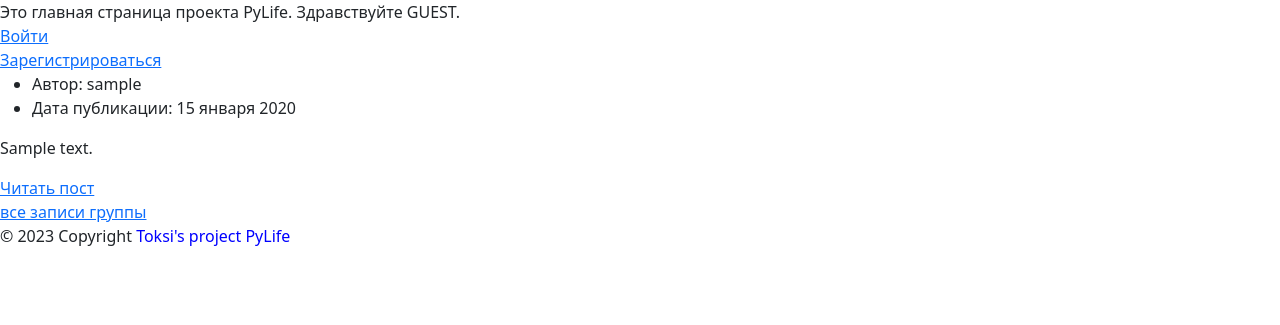
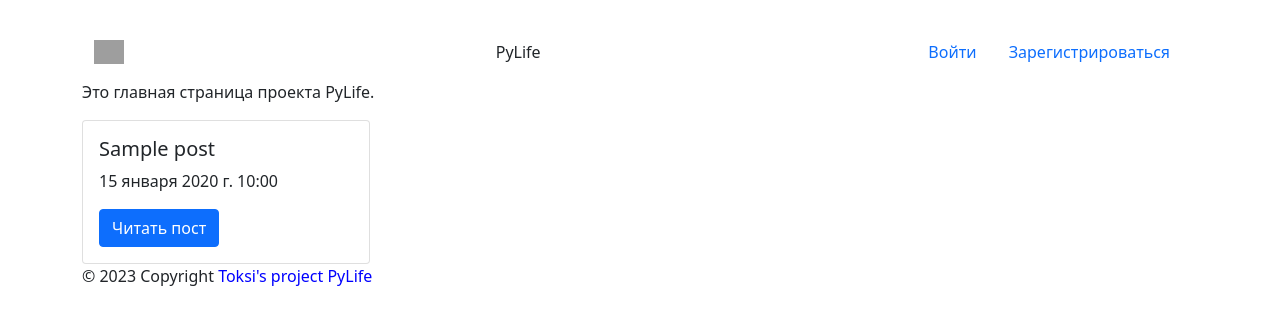
Before and after one commit to Toksi86/PyLifeBlog, a Django app: page / in a window 1280 px wide. Shown: the top 325 px of the page. Run offline with Django 4.2, Linux system fonts and the light colour scheme; tables that the repository leaves empty hold one stand-in row (values such as "Sample post"); some libraries are stand-ins or nearby versions; grey boxes are pictures that could not be loaded.

Commit message:
add comments in post_detail and correct html templates

```diff
--- a/pylife/blog/templates/base.html
+++ b/pylife/blog/templates/base.html
@@ -6,6 +6,7 @@
     <title>{% block title %}{% endblock %}</title>
   </head>
   <body>
+    <div class="container">
       <header>
         {% include 'blog/includes/header.html' %}
       </header>
@@ -17,5 +18,6 @@
       <footer>
         {% include 'blog/includes/footer.html' %}
       </footer>
+    </div>
   </body>
 </html>
--- a/pylife/blog/templates/blog/includes/header.html
+++ b/pylife/blog/templates/blog/includes/header.html
@@ -0,0 +1,22 @@
+<br>
+<nav class="navbar bg-body-tertiary">
+    <div class="container-fluid">
+        <img src="/docs/5.3/assets/brand/bootstrap-logo.svg" alt="Logo" width="30" height="24" class="d-inline-block align-text-top">
+        PyLife
+        <ul class="nav nav-underline">
+            <li class="nav-item">
+              {% if request.user.is_authenticated %}
+              <a class="nav-link active" aria-current="page" href="auth/logout">Выйти </a>
+            </li>
+              {% else %}
+            <li class="nav-item">
+              <a class="nav-link" href="auth/login">Войти </a>
+            </li>
+            <li class="nav-item">
+              <a class="nav-link" href="auth/signup">Зарегистрироваться </a>
+              {% endif %}
+            </li>
+        </ul>
+        </a>
+    </div>
+</nav>
--- a/pylife/blog/templates/blog/index.html
+++ b/pylife/blog/templates/blog/index.html
@@ -1,28 +1,17 @@
 {% extends 'base.html' %}
 {% block content %}
-  Это главная страница проекта PyLife. Здравствуйте
-  {% if request.user.is_authenticated %}
-    {{  user  }}.
-    <br><a href="auth/logout">Выйти </a>
-  {% else %}
-    GUEST.
-    <br><a href="auth/login">Войти </a>
-    <br><a href="auth/signup">Зарегистрироваться </a>
-    <br>
-  {% endif %}
+  <p>Это главная страница проекта PyLife.
+  </p>
+
 
   {% for post in posts %}
-  <ul>
-    <li>
-      Автор: {{ post.author }}
-    </li>
-    <li>
-      Дата публикации: {{ post.created|date:"d E Y" }}
-    </li>
-  </ul>
-  <p>{{ post.body }}</p>
-  <a href="posts/{{ post.slug }}">Читать пост</a><br>
-  <a href="">все записи группы</a>
+  <div class="card" style="width: 18rem;">
+    <div class="card-body">
+      <h5 class="card-title">{{ post.title }}</h5>
+      <p class="card-text">{{ post.created }}</p>
+      <a href="posts/{{ post.slug }}" class="btn btn-primary">Читать пост</a>
+    </div>
+  </div>
   {% if not forloop.last %}<hr>{% endif %}
   {% endfor %}
 
--- a/pylife/blog/views.py
+++ b/pylife/blog/views.py
@@ -1,8 +1,7 @@
 from django.shortcuts import render, get_object_or_404
-from django.contrib.auth.decorators import login_required
 from django.views.generic.edit import CreateView
 
-from .models import Post
+from .models import Post, Comment
 from .forms import PostForm
 
 
@@ -15,13 +14,14 @@ def index(request):
     return render(request, 'blog/index.html', context)
 
 
-@login_required
 def post_detail(request, slug):
     post = get_object_or_404(Post, slug=slug)
+    comments = Comment.objects.filter(post=post)
 
     context = {
         'post': post,
         'slug': slug,
+        'comments': comments,
     }
     return render(request, 'blog/post_detail.html', context)
 
```
Also changed, not shown: pylife/blog/templates/blog/post_detail.html (+11 -0 lines). Lines whose indentation alone changed are shown as unchanged.
